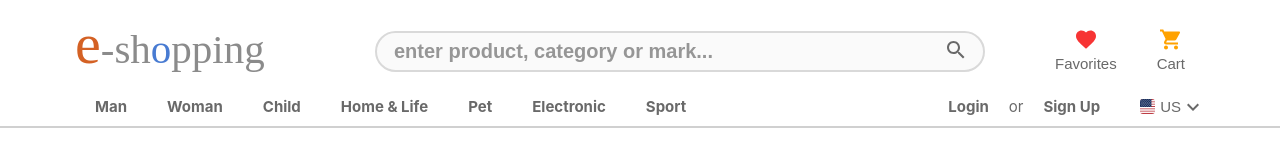
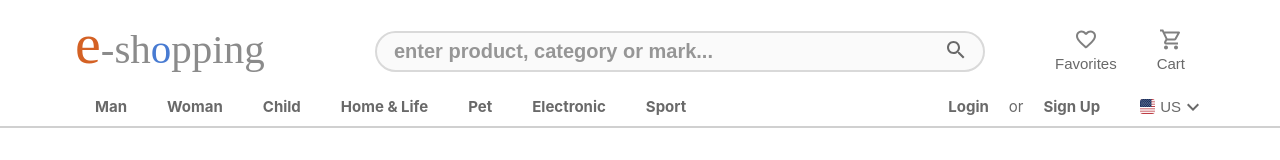
Before and after one commit to shoki61/e-shopping, a React (Create React App) app: page / in a window 1280 px wide. Shown: the top 160 px of the page. Built offline with nearby package versions, Linux system fonts and the light colour scheme.

Commit message:
refactor and add new color

```diff
--- a/src/palette.ts
+++ b/src/palette.ts
@@ -14,5 +14,6 @@ export const palette: Palette = {
   y: '#ffa200', // yellow;
   b: '#006aff', // blue;
   dg: '#696969', // dim gray;
+  dg1: '#808080',
   lg: '#d9d9d9', // ligth gray
 };
--- a/src/shared/Header/index.tsx
+++ b/src/shared/Header/index.tsx
@@ -2,12 +2,17 @@ import { useState } from 'react';
 import { useNavigate } from 'react-router-dom';
 import { connect } from 'react-redux';
 import { CSSTransition } from 'react-transition-group';
-import FavoriteSharp from '@material-ui/icons/FavoriteSharp';
-import ShoppingCartIcon from '@material-ui/icons/ShoppingCart';
-import KeyboardArrowDownIcon from '@material-ui/icons/KeyboardArrowDown';
-import PersonIcon from '@material-ui/icons/Person';
-import LogoutRoundedIcon from '@material-ui/icons/ExitToAppRounded';
-import AccountCircleIcon from '@material-ui/icons/AccountCircle';
+import {
+  ShoppingCart,
+  FavoriteBorderRounded,
+  FavoriteRounded,
+  AccountCircle,
+  ShoppingCartOutlined,
+  ExitToAppRounded,
+  Person,
+  KeyboardArrowDown,
+} from '@material-ui/icons';
+import { useLocation } from 'react-router-dom';
 
 import { P, Space, Image, Horizontal, SearchBar, Clickable, T, Menu } from 'components';
 import { AppLogo, TR, US } from 'assets';
@@ -15,7 +20,6 @@ import { palette } from 'palette';
 import { translate } from 'util/translate';
 import * as actions from 'store/actions';
 import { store } from 'store';
-import { productMenus } from 'config/products';
 
 import { NavItem, SubNav } from './components';
 import './style.css';
@@ -36,6 +40,7 @@ const Header: React.FC<Props> = ({ languages, profile, loggedIn }: Props) => {
   const navigate = useNavigate();
   const [showMenu, setShowMenu] = useState(false);
   const [category, setCategory] = useState('');
+  const { pathname } = useLocation();
 
   const navItems = [
     { title: translate('man'), to: '/man' },
@@ -48,8 +53,8 @@ const Header: React.FC<Props> = ({ languages, profile, loggedIn }: Props) => {
   ];
 
   const menuItems = [
-    { label: 'Your Account', icon: <PersonIcon />, onClick: () => {} },
-    { label: 'Logout', icon: <LogoutRoundedIcon />, onClick: () => store.dispatch(actions.logout()) },
+    { label: 'Your Account', icon: <Person />, onClick: () => {} },
+    { label: 'Logout', icon: <ExitToAppRounded />, onClick: () => store.dispatch(actions.logout()) },
   ];
 
   return (
@@ -72,7 +77,7 @@ const Header: React.FC<Props> = ({ languages, profile, loggedIn }: Props) => {
                 {loggedIn && (
                   <>
                     <Menu
-                      labelIcon={<AccountCircleIcon style={{ color: palette.dg }} />}
+                      labelIcon={<AccountCircle style={{ color: palette.dg }} />}
                       label={profile.name}
                       items={menuItems}
                       horizontal={false}
@@ -81,14 +86,22 @@ const Header: React.FC<Props> = ({ languages, profile, loggedIn }: Props) => {
                   </>
                 )}
                 <Clickable onClick={() => {}}>
-                  <FavoriteSharp style={{ color: palette.e, height: 25 }} />
+                  {pathname.includes('favorites') ? (
+                    <FavoriteRounded style={{ color: palette.e, height: 25 }} />
+                  ) : (
+                    <FavoriteBorderRounded style={{ color: palette.dg1, height: 25 }} />
+                  )}
                   <P color={'dg'}>
                     <T>favorites</T>
                   </P>
                 </Clickable>
                 <Space v={'n'} />
                 <Clickable onClick={() => {}}>
-                  <ShoppingCartIcon style={{ color: palette.y, height: 25 }} />
+                  {pathname.includes('cart') ? (
+                    <ShoppingCart style={{ color: palette.y, height: 25 }} />
+                  ) : (
+                    <ShoppingCartOutlined style={{ color: palette.dg1, height: 25 }} />
+                  )}
                   <P color={'dg'}>
                     <T>cart</T>
                   </P>
@@ -131,7 +144,7 @@ const Header: React.FC<Props> = ({ languages, profile, loggedIn }: Props) => {
                     <Image source={languages.key === 'US' ? US : TR} width={15} height={15} borderRadius={3} />
                     <Space v={'n'} h={'n'} l={'xs'} />
                     <P color={'dg'}>{languages.key}</P>
-                    <KeyboardArrowDownIcon style={{ color: palette.dg }} />
+                    <KeyboardArrowDown style={{ color: palette.dg }} />
                   </Horizontal>
                   {showLanguages && (
                     <Space
```
